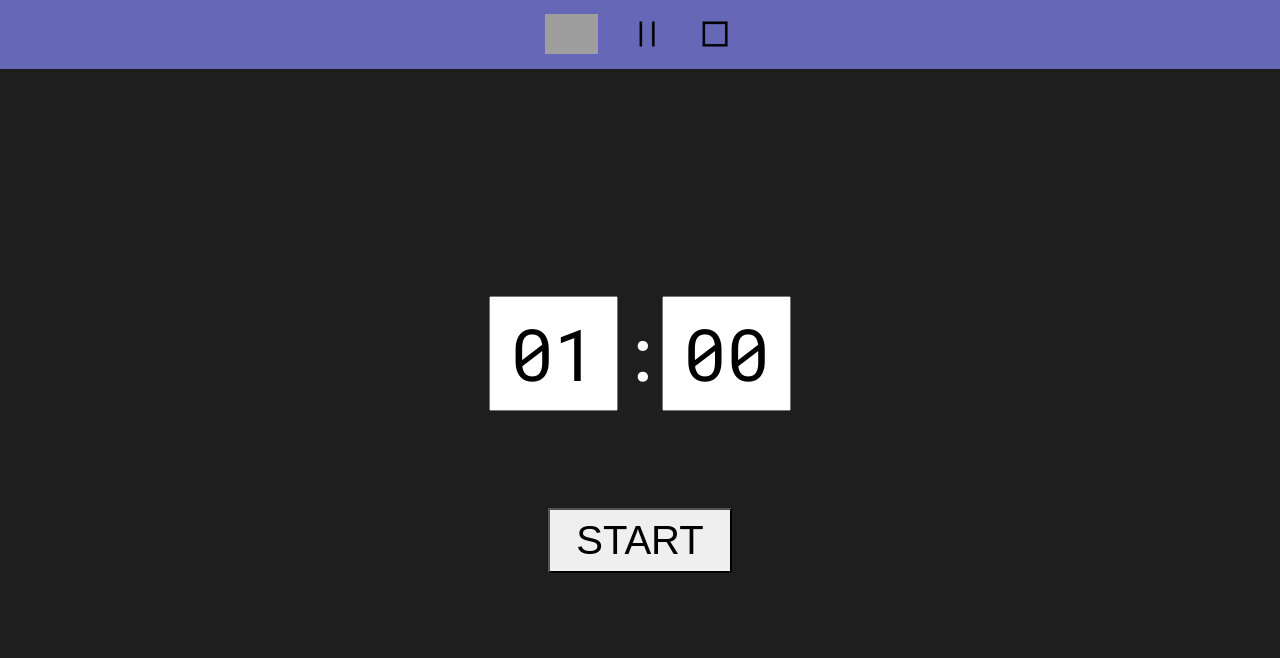
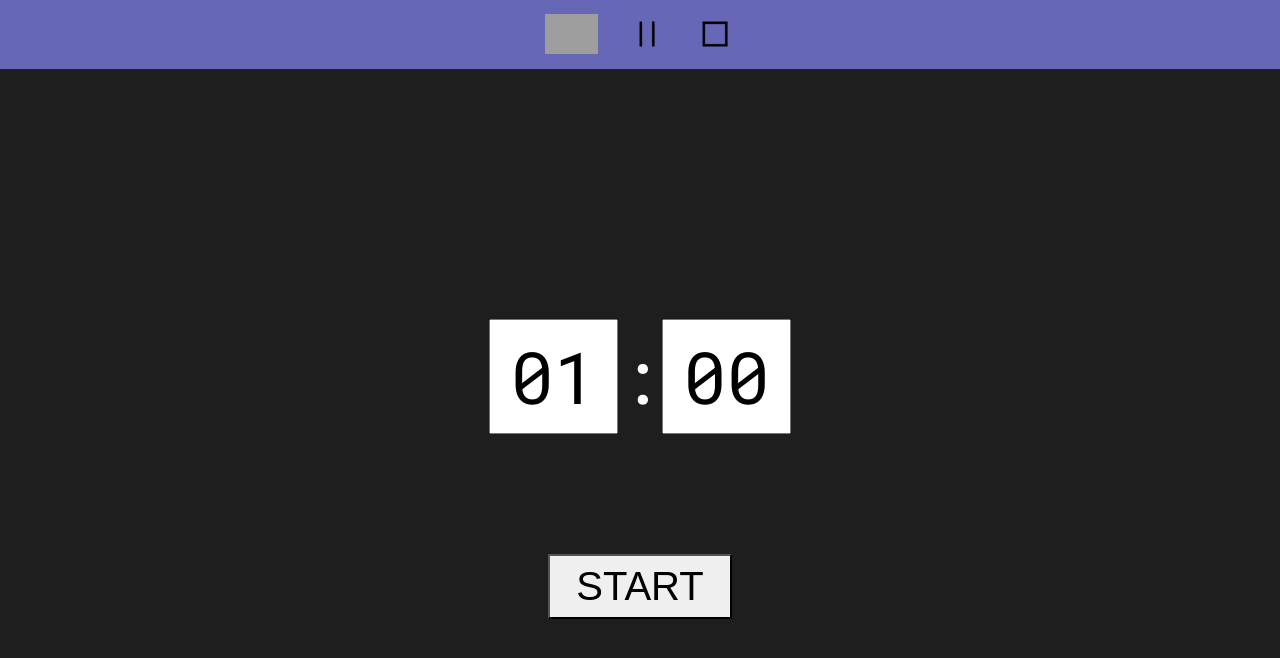
Before and after one commit to bartolliniRx/duel-timer, a React (Create React App) app: page / in a window 1280 px wide. Shown: the top 658 px of the page. Built offline with nearby package versions, Linux system fonts and the light colour scheme; grey boxes are pictures that could not be loaded.

Commit message:
Finalized setting time funcionality

```diff
--- a/src/components/InitialScreen.js
+++ /dev/null
@@ -1,54 +0,0 @@
-import { useState } from "react";
-import styles from "./InitialScreen.module.scss";
-
-function InitialScreen({ addedClass = "" }) {
-	const [minutes, setMinutes] = useState("01");
-	const [seconds, setSeconds] = useState("00");
-
-	const numberValidate = (e, prev) => {
-		let number = e.target.value.replace(/\D/g, ""); // check for letters
-		if (number > 59 || number.length > 2) number = prev; // format & value validation
-		return number;
-	};
-
-	const leading0 = (e, setter, action) => {
-		let number = e;
-		if (action) {
-			if (number.length === 2 && number[0] === "0") number = number[1];
-		} else {
-			number = number.length === 1 ? "0" + number : number;
-		}
-		setter(number);
-	};
-
-	const timerInput = (val, setter) => {
-		return (
-			<input
-				type="text"
-				autoCorrect="off"
-				autoComplete="off"
-				inputMode="numeric"
-				pattern="[0-9]*"
-				placeholder="--"
-				value={val}
-				onFocus={e => {
-					leading0(val, setter, 1); // remove leading 0
-					setTimeout(() => e.target.select(), 10); // wait for value to change
-				}}
-				onBlur={() => leading0(val, setter, 0)} // add leading 0
-				onChange={e => setter(numberValidate(e, minutes))}
-			/>
-		);
-	};
-
-	return (
-		<div className={`${styles.initialScreen} ${addedClass}`}>
-			<div className={styles.timeInputs}>
-				{timerInput(minutes, setMinutes)}:{timerInput(seconds, setSeconds)}
-			</div>
-			<button>START </button>
-		</div>
-	);
-}
-
-export default InitialScreen;
--- /dev/null
+++ b/src/components/InitialScreen/InitialScreen.js
@@ -0,0 +1,29 @@
+import { useState } from "react";
+import styles from "./InitialScreen.module.scss";
+import TimerInput from "./TimerInput";
+
+function InitialScreen({ addedClass = "", addedStyle, onSetTime }) {
+	const [minutes, setMinutes] = useState("01");
+	const [seconds, setSeconds] = useState("00");
+	const time = parseInt(minutes) * 60 + parseInt(seconds);
+
+	return (
+		<div style={{ ...addedStyle }} className={addedClass}>
+			<form
+				onSubmit={e => {
+					e.preventDefault();
+					onSetTime(time);
+				}}
+				className={styles.initialScreen}
+			>
+				<div className={styles.timeInputs}>
+					<TimerInput val={minutes} setter={setMinutes} />:
+					<TimerInput val={seconds} setter={setSeconds} />
+				</div>
+				<button disabled={minutes + seconds < 1}>START</button>
+			</form>
+		</div>
+	);
+}
+
+export default InitialScreen;
--- a/src/components/InitialScreen.module.scss
+++ b/src/components/InitialScreen/InitialScreen.module.scss
@@ -1,7 +1,8 @@
-@import "../style/index.scss";
+@import "../../style/index.scss";
 
 .initialScreen {
 	position: relative;
+	height: 100vh;
 	display: flex;
 	flex-direction: column;
 	justify-content: space-evenly;
--- /dev/null
+++ b/src/components/InitialScreen/TimerInput.js
@@ -0,0 +1,39 @@
+function TimerInput({ val, setter }) {
+	const numberValidate = (e, prev) => {
+		let number = e.target.value.replace(/\D/g, ""); // check for letters
+		if (number > 59 || number.length > 2) number = prev; // format & value validation
+		return number;
+	};
+
+	const leading0 = (e, setter, doRemove) => {
+		let number = e;
+		if (doRemove) {
+			if (number.length === 2 && number[0] === "0") number = number[1];
+		} else {
+			while (number.length < 2) {
+				number = "0" + number;
+			}
+		}
+		setter(number);
+	};
+
+	return (
+		<input
+			type="text"
+			autoCorrect="off"
+			autoComplete="off"
+			inputMode="numeric"
+			pattern="[0-9]*"
+			placeholder="--"
+			value={val}
+			onFocus={e => {
+				leading0(val, setter, true); // remove leading 0
+				setTimeout(() => e.target.select(), 10); // wait for value to change
+			}}
+			onBlur={() => leading0(val, setter, false)} // add leading 0
+			onChange={e => setter(numberValidate(e, val))}
+		/>
+	);
+}
+
+export default TimerInput;
--- a/src/components/TimerApp.js
+++ b/src/components/TimerApp.js
@@ -2,10 +2,10 @@ import { useState, useEffect } from "react";
 import styles from "./TimerApp.module.scss";
 import ControlBar from "./ControlBar";
 import SlidingTimer from "./SlidingTimer";
-import InitialScreen from "./InitialScreen";
+import InitialScreen from "./InitialScreen/InitialScreen";
 
 function TimerApp() {
-	const defaultTime = 15;
+	const [defaultTime, setDefaultTime] = useState(15);
 	const [time, setTime] = useState(defaultTime);
 	const [isRunning, setIsRunning] = useState(false);
 	const [activeTimer, setActiveTimer] = useState("");
@@ -59,6 +59,7 @@ function TimerApp() {
 		setIsRunning(false); // Stop timera
 		setActiveTimer(""); // Reset aktywnego timera
 		setTime(defaultTime); // Reset czasu
+		setTimersHidden(true);
 	};
 
 	return (
@@ -78,7 +79,6 @@ function TimerApp() {
 				onPauseClick={handlePause}
 				onStopClick={handleStop}
 			/>
-			<InitialScreen addedClass={styles.flexDiv} />
 			<SlidingTimer
 				addedClass={styles.flexDiv}
 				addedStyle={areTimersHidden ? hiddenStyle : ""}
@@ -88,6 +88,16 @@ function TimerApp() {
 				defaultTime={defaultTime}
 				isHidden={areTimersHidden}
 			/>
+			<InitialScreen
+				addedClass={styles.flexDiv}
+				addedStyle={areTimersHidden ? "" : hiddenStyle}
+				onSetTime={e => {
+					setTimersHidden(false);
+					setDefaultTime(e);
+					setTime(e);
+					console.log(time);
+				}}
+			/>
 		</div>
 	);
 }
```
